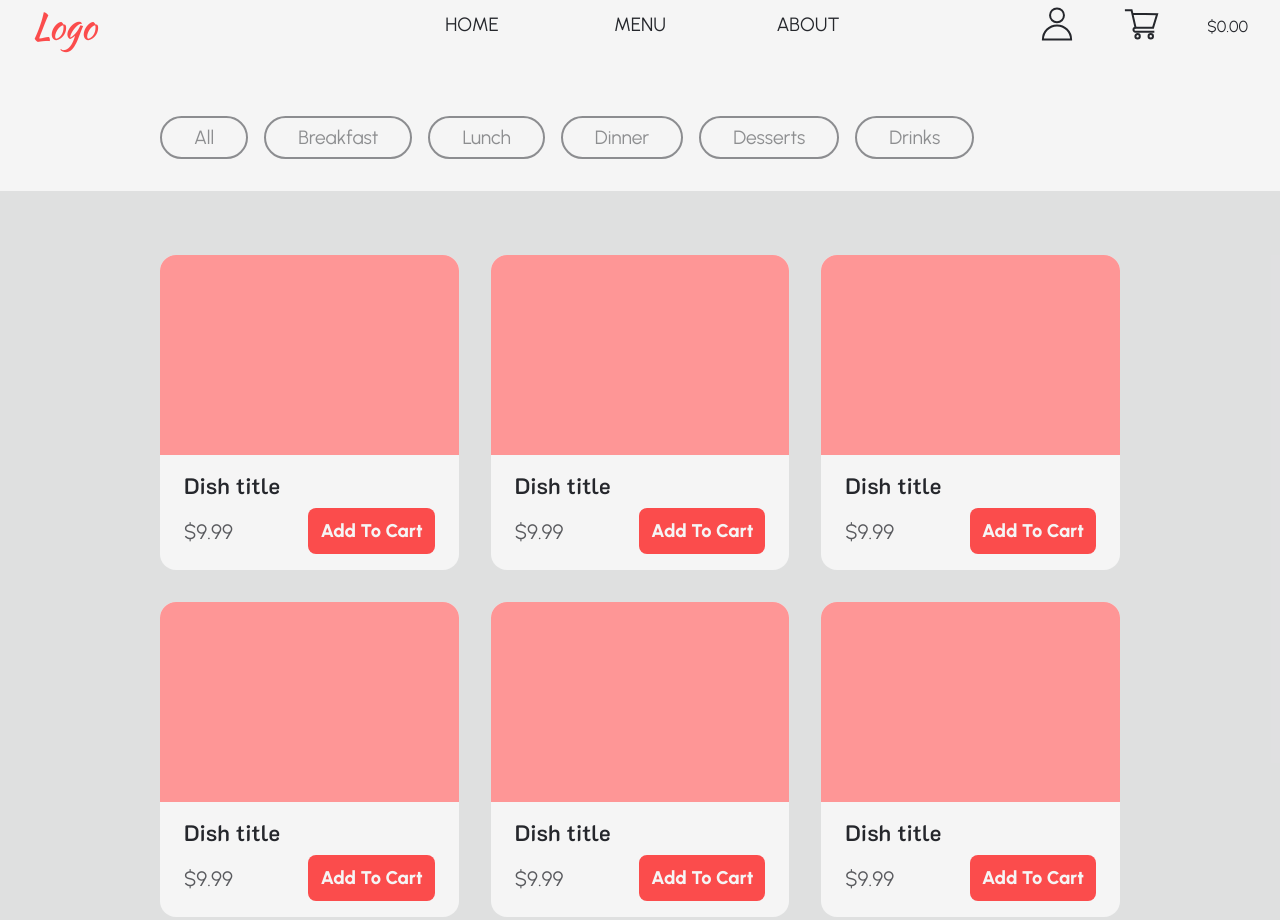
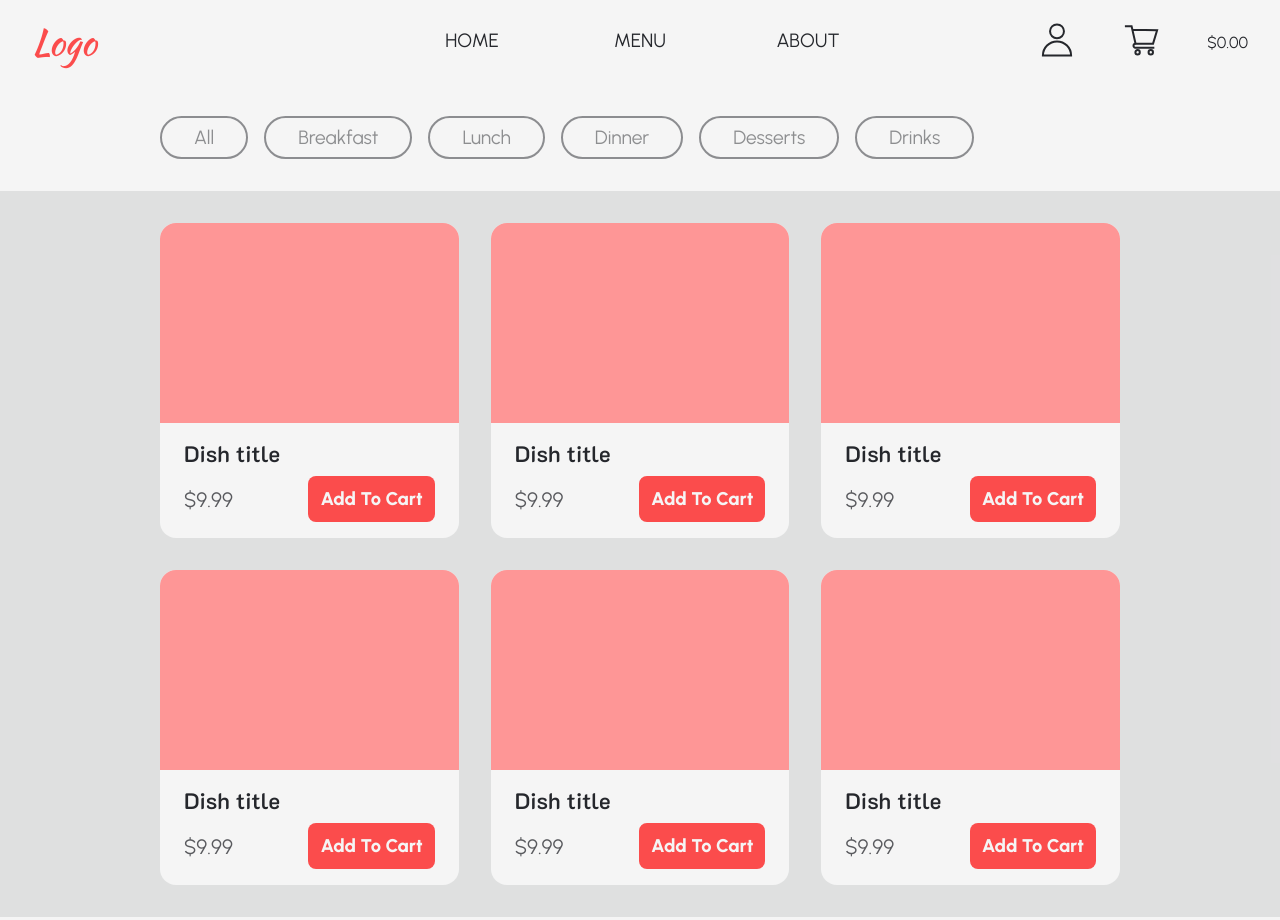
Before and after one commit to ErickBGomez/restaurant-page, a website built with webpack: page dist/index.html in a window 1280 px wide. Shown: the top 920 px of the page. Built offline with nearby package versions, Linux system fonts and the light colour scheme.

Commit message:
Adjust header and menu padding

```diff
--- a/src/style.css
+++ b/src/style.css
@@ -161,11 +161,10 @@ a {
 header {
   user-select: none;
   width: 100%;
-  height: 100px;
   display: flex;
   justify-content: space-between;
   align-items: center;
-  padding: 0 32px;
+  padding: 16px 32px;
   gap: 32px;
 }
 
@@ -447,7 +446,7 @@ header {
 /* Menu content vertical padding */
 #menu,
 .dish-container {
-  padding: 64px 0;
+  padding: 32px 0;
 }
 
 /* Footer */
```
